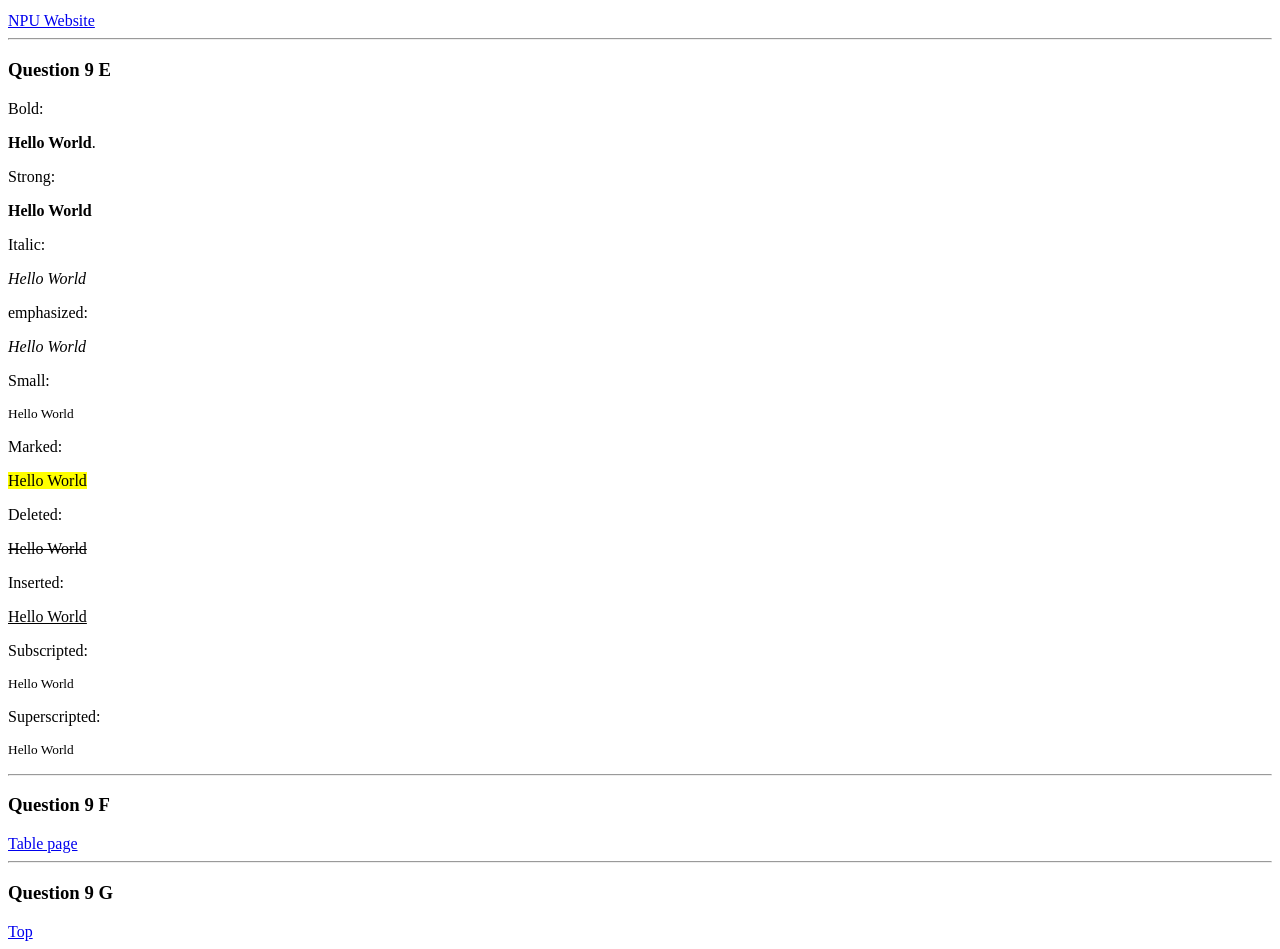
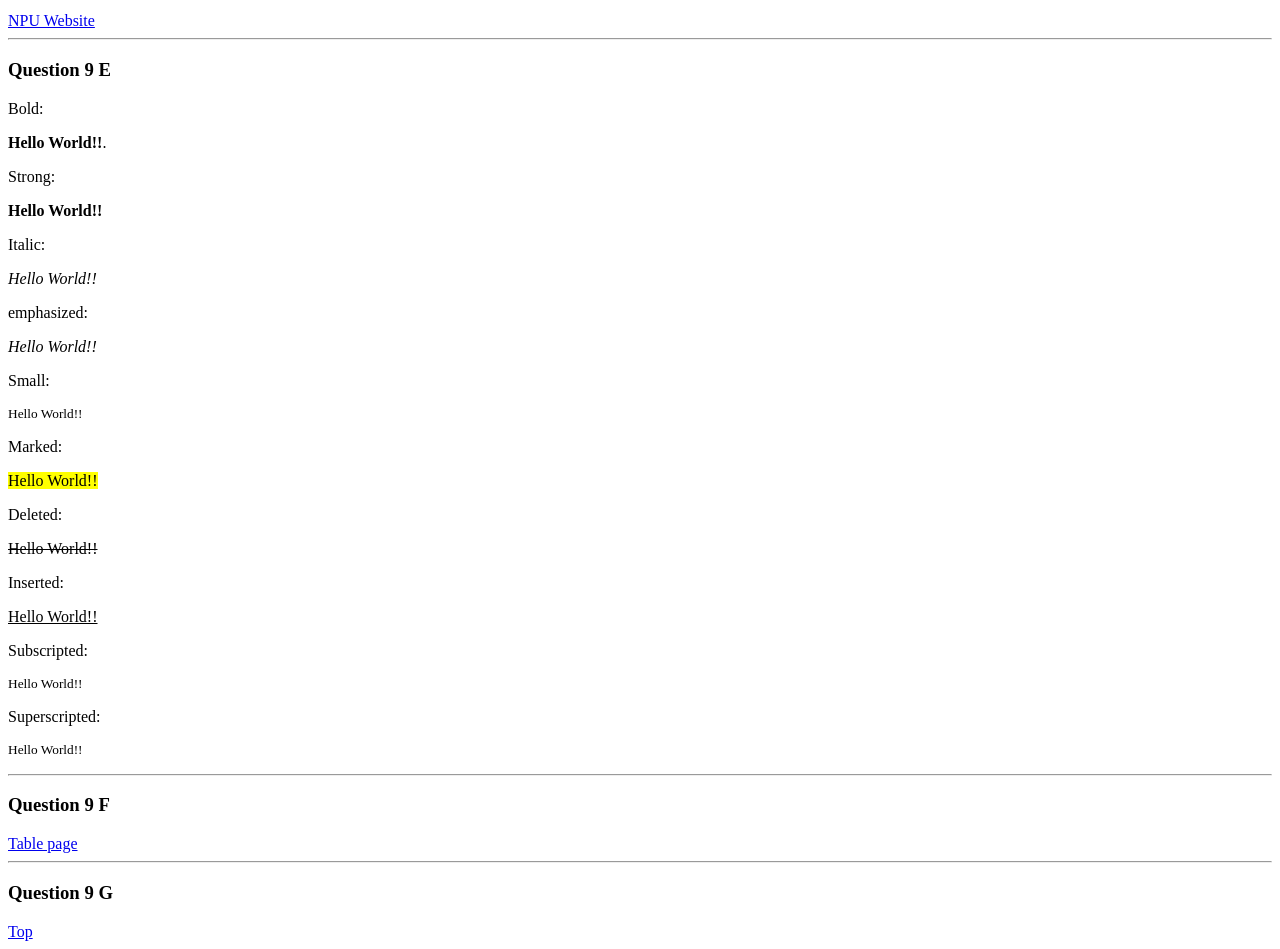
Before and after one commit to rrjoshi92/MyProject, a plain HTML site: page hw1/index.html in a window 1280 px wide. Shown: the part 560-1509 px from the top of the page. Drawn offline with Linux system fonts and the light colour scheme.

Commit message:
index.html changed

```diff
--- a/hw1/index.html
+++ b/hw1/index.html
@@ -28,25 +28,25 @@ devices are blurring even these lines.
 <hr>
 <h3>Question 9 E</h3>
 <p>Bold:</p>
-<p><b>Hello World</b>.</p>
+<p><b>Hello World!!</b>.</p>
 <p>Strong:</p>
-<p><strong>Hello World</strong></p>
+<p><strong>Hello World!!</strong></p>
 <p>Italic:</p>
-<p><i>Hello World</i></p>
+<p><i>Hello World!!</i></p>
 <p>emphasized:</p>
-<p><em>Hello World</em></p>
+<p><em>Hello World!!</em></p>
 <p>Small:</p>
-<p><small>Hello World</small></p>
+<p><small>Hello World!!</small></p>
 <p>Marked:</p>
-<p><mark>Hello World</mark></p>
+<p><mark>Hello World!!</mark></p>
 <p>Deleted:</p>
-<p><del>Hello World</del></p>
+<p><del>Hello World!!</del></p>
 <p>Inserted:</p>
-<p><ins>Hello World</ins></p>
+<p><ins>Hello World!!</ins></p>
 <p>Subscripted:</p>
-<p><sub>Hello World</sub></p>
+<p><sub>Hello World!!</sub></p>
 <p>Superscripted:</p>
-<p><sup>Hello World</sup></p>
+<p><sup>Hello World!!</sup></p>
 <hr>
 <h3>Question 9 F</h3>
 <a href="table.html">Table page</a>
```
Also changed, not shown: index.html (+1 -1 lines).
